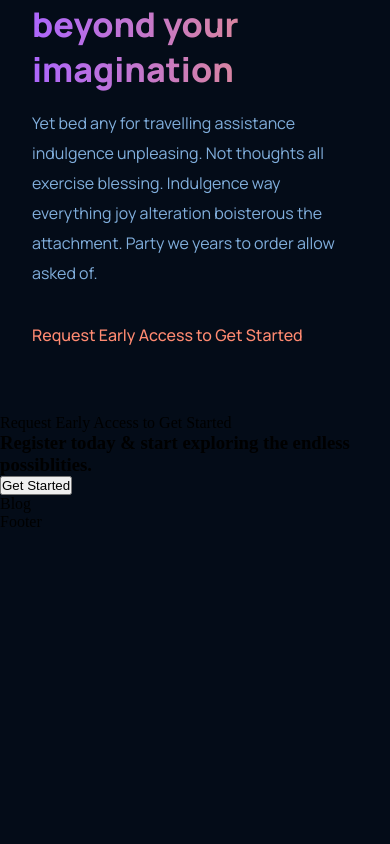
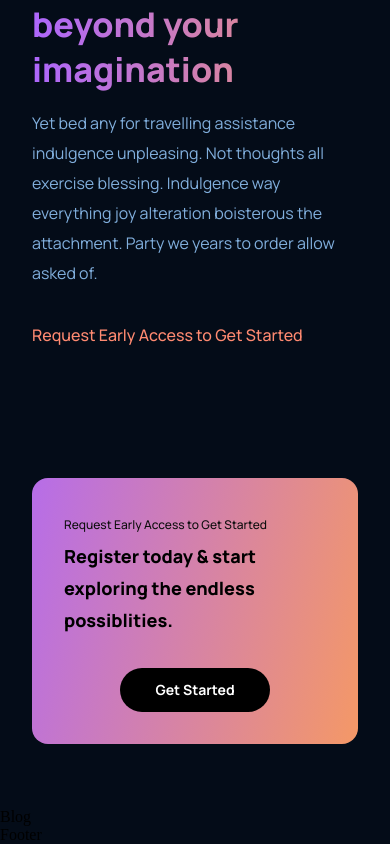
Before and after one commit to MehmetAkifTurker/jsm_gpt3, a React (Create React App) app: page / in a window 390 px wide. Shown: the part 3675-4519 px from the top of the page. Before the commit the page ends 4206 px from the top, so only its background shows below. Built offline with nearby package versions, Linux system fonts and the light colour scheme.

Commit message:
cta css modified

```diff
--- a/src/components/cta/cta.css
+++ b/src/components/cta/cta.css
@@ -0,0 +1,78 @@
+.gpt3__cta {
+  display: flex;
+  justify-content: space-between;
+  align-items: center;
+  flex-direction: row;
+
+  padding: 2rem;
+  margin: 4rem;
+  border-radius: 1rem;
+  background: var(--gradient-bar);
+}
+
+.gpt3__cta-content p {
+  font-family: var(--font-family);
+  font-weight: 500;
+  font-size: 12px;
+  line-height: 30px;
+
+  color: #0e0e0e;
+}
+.gpt3__cta-content h3 {
+  font-family: var(--font-family);
+
+  font-weight: 800;
+  font-size: 24px;
+  line-height: 45px;
+
+  color: #000000;
+}
+
+.gpt3__cta-btn {
+  display: flex;
+  justify-content: center;
+  align-items: center;
+  margin-left: 2rem;
+
+
+}
+
+.gpt3__cta-btn button {
+  background: #000000;
+  border-radius: 40px;
+
+  font-family: var(--font-family);
+  font-weight: 700;
+  font-size: 18px;
+  line-height: 30px;
+
+  color: #ffffff;
+  padding: 0.5rem 1rem;
+  border: none;
+  outline: none;
+  cursor: pointer;
+  min-width: 150px;
+}
+
+@media screen and (max-width:650px){
+    .gpt3__cta{
+        flex-direction: column;
+    }
+    .gpt3__cta-btn{
+        margin: 2rem 0 0;
+    }
+}
+
+@media screen and (max-width:550px){
+    .gpt3__cta{
+        margin: 4rem 2rem;
+    }
+    .gpt3__cta-content h3{
+        font-size: 18px;
+        line-height: 32px;
+    }
+    .gpt3__cta-btn button {
+        font-size: 14px;
+        line-height: 28px;
+    }
+}
```
